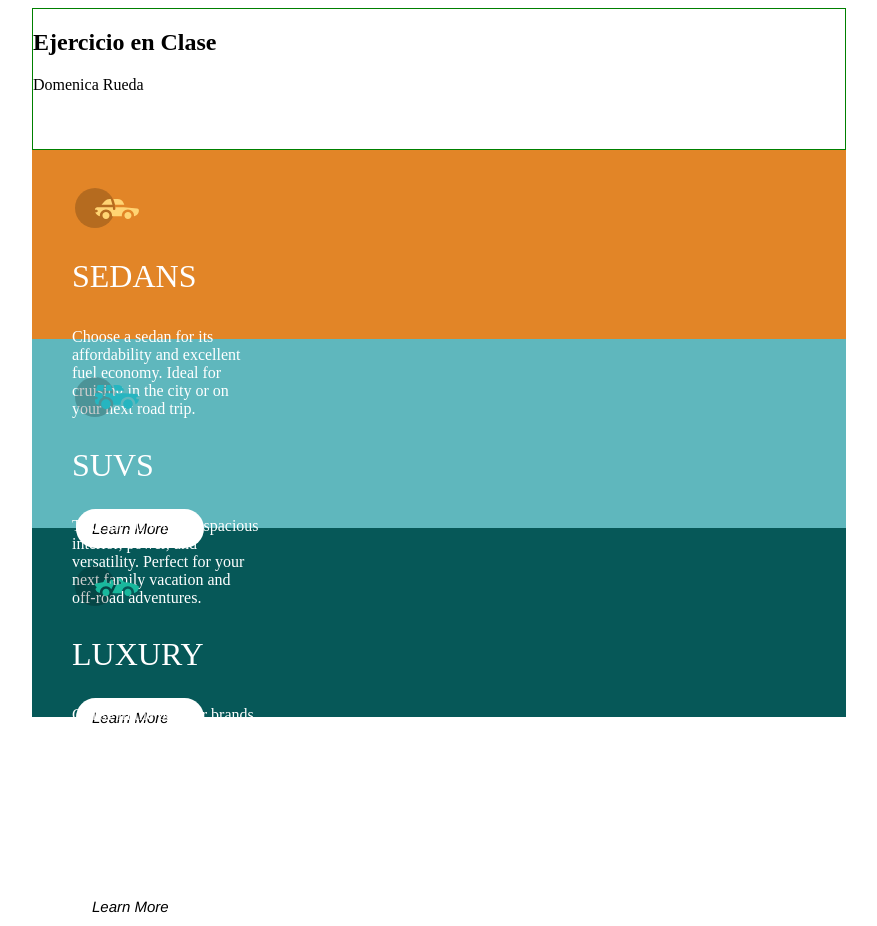
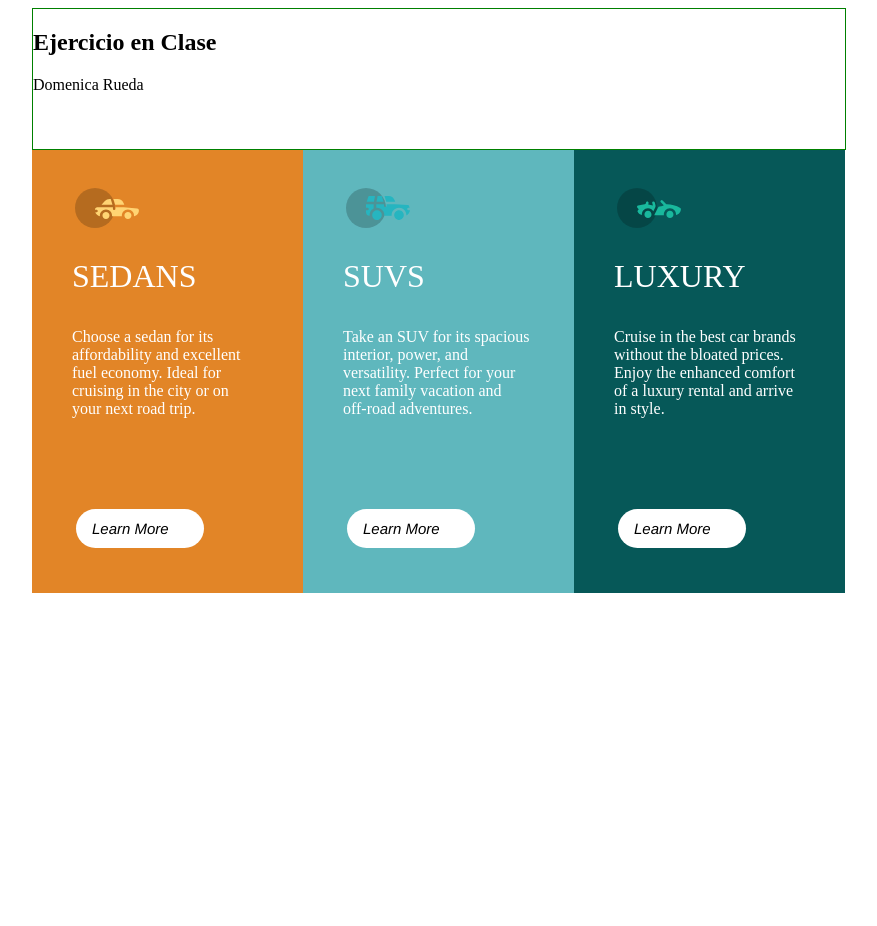
Before and after one commit to Domenica32/PracticaCSS_Rueda, a plain HTML site: page APET_RuedaDomenica/index.html in a window 1280 px wide. Shown: the whole page, without its empty margins (201-1078 px from the left). After the commit the page ends 800 px from the top, so only its background shows below. Drawn offline with Linux system fonts and the light colour scheme.

```diff
--- a/APET_RuedaDomenica/css/estilos.css
+++ b/APET_RuedaDomenica/css/estilos.css
@@ -18,7 +18,22 @@
 }
 
 
+.box-container{
+    max-width: 835px;
+    min-height: 443px;
+    /* border: 1px solid yellow; */
+    position: absolute;
 
+}
+.category-box{
+    float: left;
+    /* border: 1px solid blue; */
+    max-width: 271px;
+    min-height: 443px;
+
+    /* margin: 0 1px 0 0; */
+
+}
 
 .category-box a{
     min-height: 124px;
```
